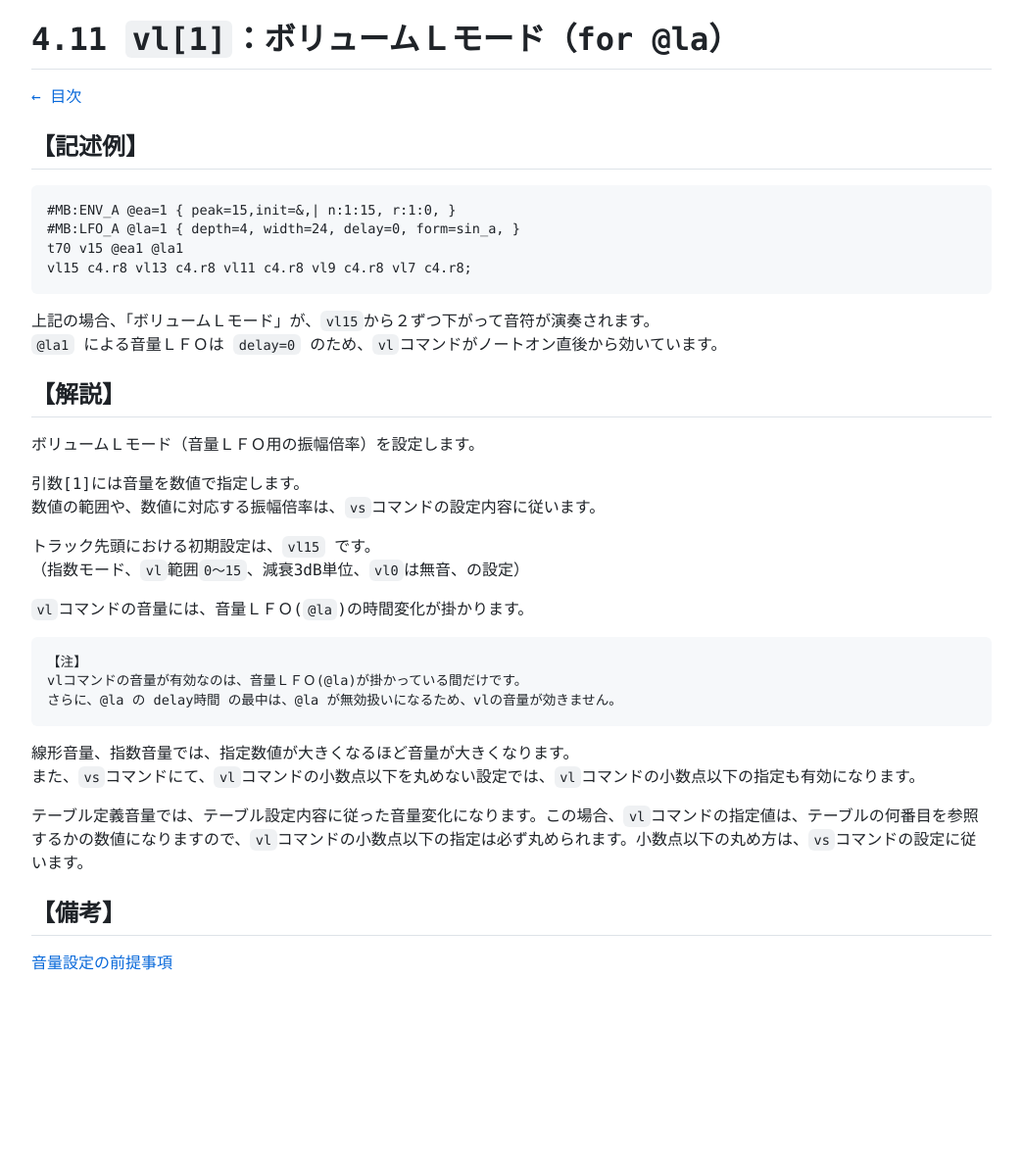
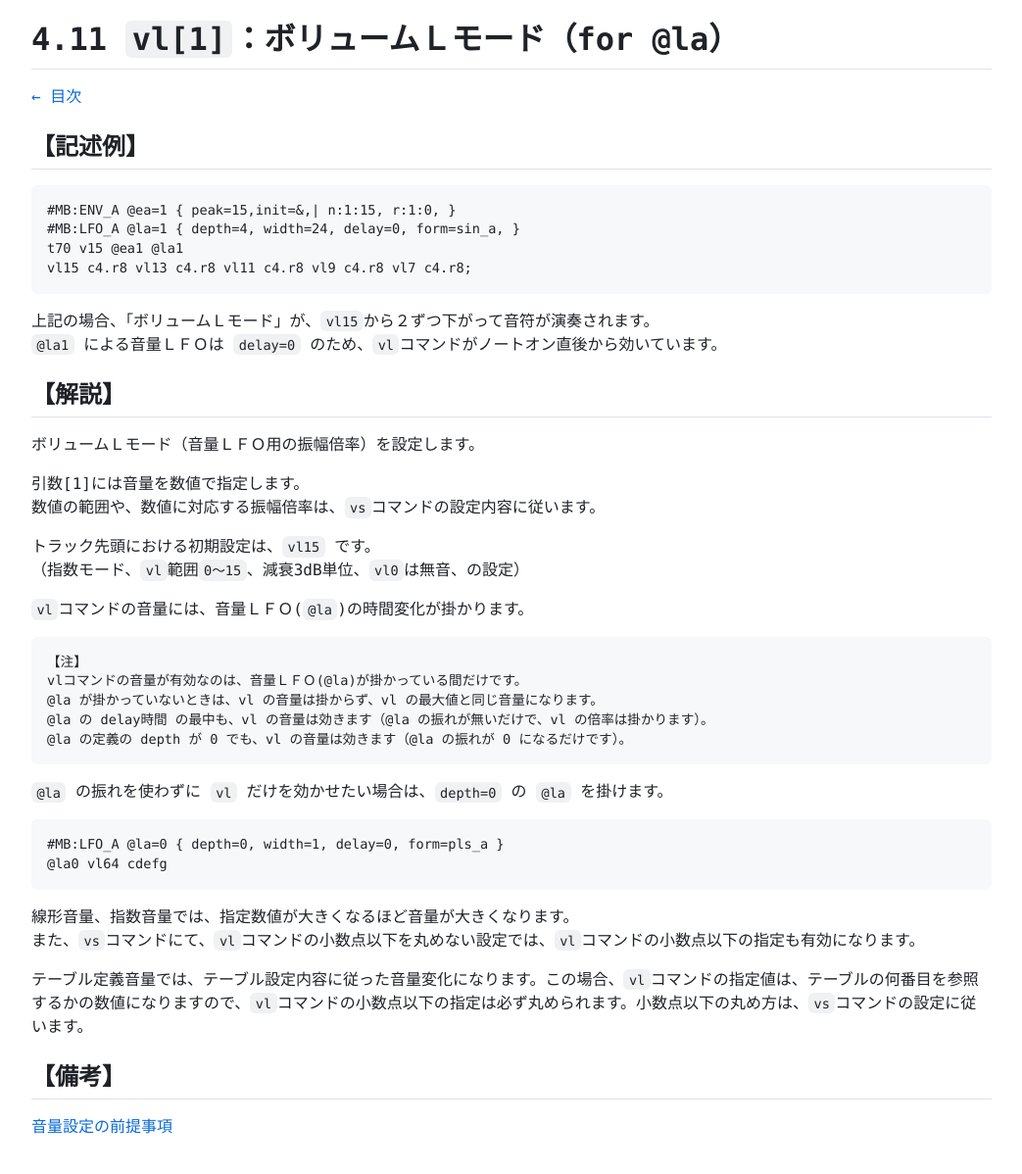
Before and after one commit to lineardrive/V3MMLmanual, a Jekyll site: the page built from docs/ch04/4_11.md, in a window 1280 px wide. Shown: the whole page at 98% size, without its empty margins (8-1051 px from the left). Built offline with Jekyll 4.4.1, drawn with Linux system fonts in a browser that asks for light colours; our own code applies the rules of GitHub Pages for plain Markdown files; before the commit the page ends 1031 px from its top, so only the background shows below that.

Commit message:
Update 4_11.md

````diff
--- a/docs/ch04/4_11.md
+++ b/docs/ch04/4_11.md
@@ -29,7 +29,16 @@ vl15 c4.r8 vl13 c4.r8 vl11 c4.r8 vl9 c4.r8 vl7 c4.r8;
 ```
 【注】
 vlコマンドの音量が有効なのは、音量ＬＦＯ(@la)が掛かっている間だけです。
-さらに、@la の delay時間 の最中は、@la が無効扱いになるため、vlの音量が効きません。
+@la が掛かっていないときは、vl の音量は掛からず、vl の最大値と同じ音量になります。
+@la の delay時間 の最中も、vl の音量は効きます（@la の振れが無いだけで、vl の倍率は掛かります）。
+@la の定義の depth が 0 でも、vl の音量は効きます（@la の振れが 0 になるだけです）。
+```
+
+`@la` の振れを使わずに `vl` だけを効かせたい場合は、`depth=0` の `@la` を掛けます。
+
+```mml
+#MB:LFO_A @la=0 { depth=0, width=1, delay=0, form=pls_a }
+@la0 vl64 cdefg
 ```
 
 線形音量、指数音量では、指定数値が大きくなるほど音量が大きくなります。
````
